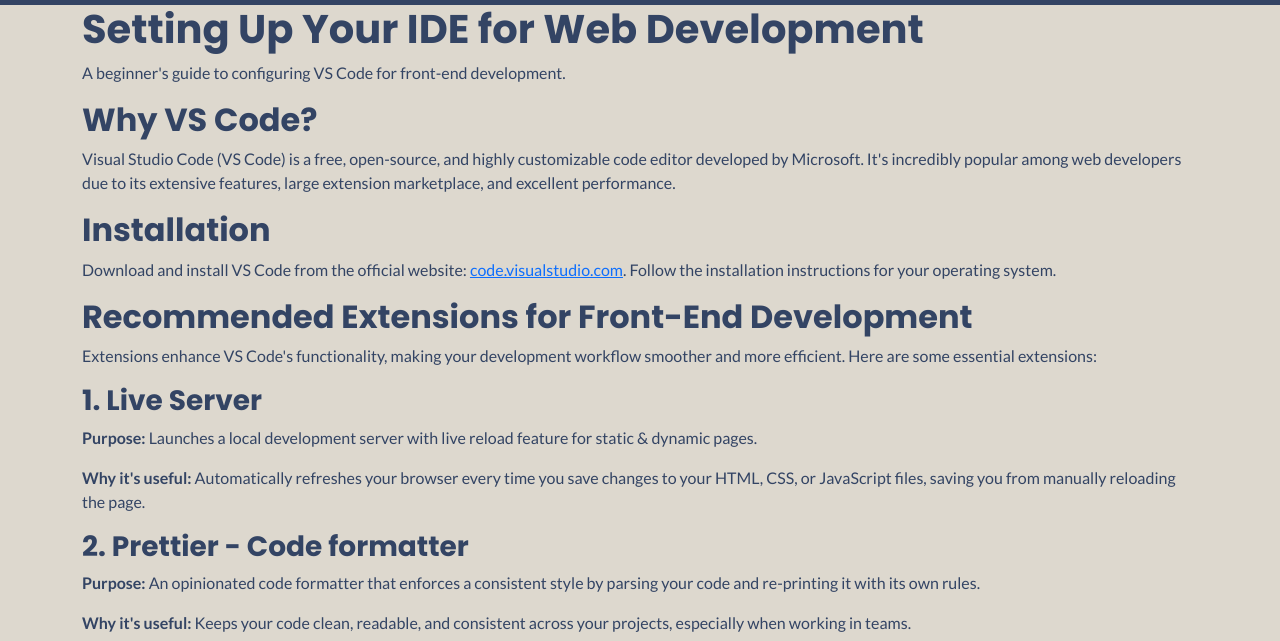
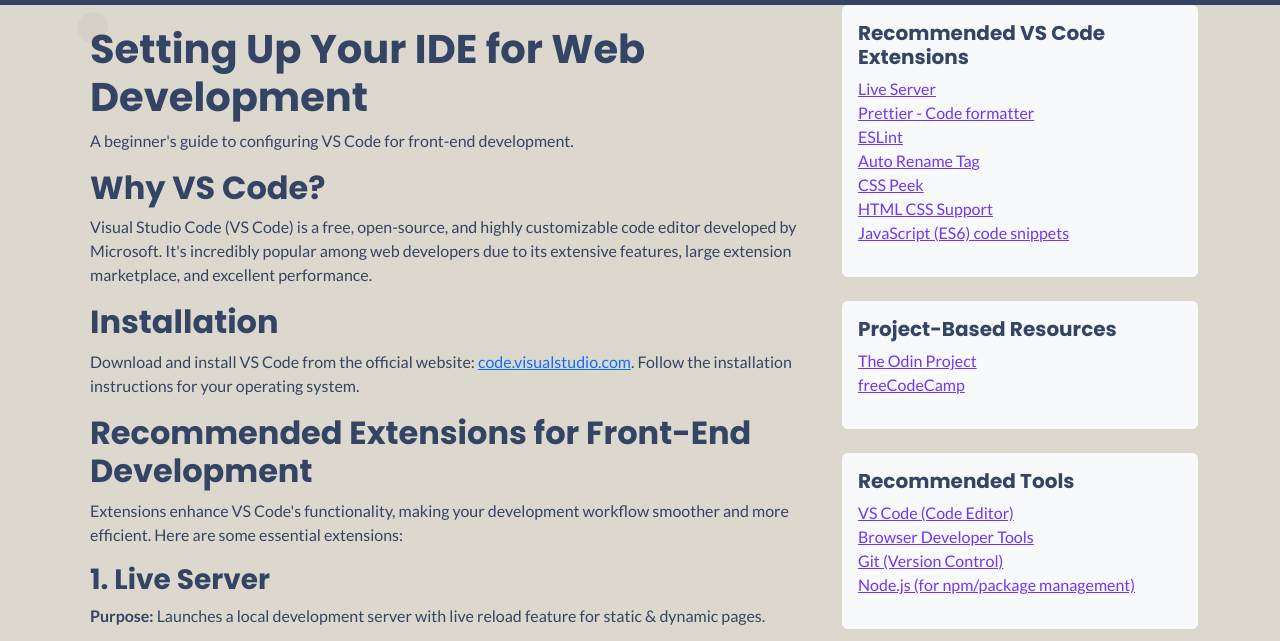
Before and after one commit to DanielTso/learn-web-dev, a plain HTML site: page tutorial.html in a window 1280 px wide. Shown: the part 91-732 px from the top of the page. Drawn offline with nearby package versions, Linux system fonts and the light colour scheme.

Commit message:
feat: Add sidebar with extension links to tutorial page

```diff
--- a/tutorial.html
+++ b/tutorial.html
@@ -38,15 +38,13 @@
         </div>
     </nav>
 
-    <header class="hero">
-        <div class="container">
+    <main class="container content-section">
+        <div class="row">
+            <!-- Main Tutorial Content -->
+            <div class="col-md-8">
                 <h1>Setting Up Your IDE for Web Development</h1>
                 <p>A beginner's guide to configuring VS Code for front-end development.</p>
-        </div>
-    </header>
 
-    <main class="container content-section">
-        <section class="main-content">
                 <h2>Why VS Code?</h2>
                 <p>Visual Studio Code (VS Code) is a free, open-source, and highly customizable code editor developed by Microsoft. It's incredibly popular among web developers due to its extensive features, large extension marketplace, and excellent performance.</p>
 
@@ -95,7 +93,46 @@
 
                 <h2>Conclusion</h2>
                 <p>With VS Code installed and these essential extensions configured, you'll have a powerful and efficient development environment ready for building amazing web projects. Happy coding!</p>
-        </section>
+            </div>
+
+            <!-- Sidebar -->
+            <div class="col-md-4">
+                <div class="card bg-light mb-4">
+                    <div class="card-body">
+                        <h5 class="card-title">Recommended VS Code Extensions</h5>
+                        <ul class="list-unstyled">
+                            <li><a href="https://marketplace.visualstudio.com/items?itemName=ritwickdey.LiveServer" target="_blank">Live Server</a></li>
+                            <li><a href="https://marketplace.visualstudio.com/items?itemName=esbenp.prettier-vscode" target="_blank">Prettier - Code formatter</a></li>
+                            <li><a href="https://marketplace.visualstudio.com/items?itemName=dbaeumer.vscode-eslint" target="_blank">ESLint</a></li>
+                            <li><a href="https://marketplace.visualstudio.com/items?itemName=formulahendry.auto-rename-tag" target="_blank">Auto Rename Tag</a></li>
+                            <li><a href="https://marketplace.visualstudio.com/items?itemName=pranaygp.vscode-css-peek" target="_blank">CSS Peek</a></li>
+                            <li><a href="https://marketplace.visualstudio.com/items?itemName=ecmel.vscode-html-css" target="_blank">HTML CSS Support</a></li>
+                            <li><a href="https://marketplace.visualstudio.com/items?itemName=xabikos.JavaScriptSnippets" target="_blank">JavaScript (ES6) code snippets</a></li>
+                        </ul>
+                    </div>
+                </div>
+                <div class="card bg-light mb-4">
+                    <div class="card-body">
+                        <h5 class="card-title">Project-Based Resources</h5>
+                        <ul class="list-unstyled">
+                            <li><a href="https://www.theodinproject.com/" target="_blank">The Odin Project</a></li>
+                            <li><a href="https://www.freecodecamp.org/" target="_blank">freeCodeCamp</a></li>
+                        </ul>
+                    </div>
+                </div>
+                <div class="card bg-light mb-4">
+                    <div class="card-body">
+                        <h5 class="card-title">Recommended Tools</h5>
+                        <ul class="list-unstyled">
+                            <li><a href="https://code.visualstudio.com/" target="_blank">VS Code (Code Editor)</a></li>
+                            <li><a href="https://developer.chrome.com/docs/devtools/" target="_blank">Browser Developer Tools</a></li>
+                            <li><a href="https://git-scm.com/downloads" target="_blank">Git (Version Control)</a></li>
+                            <li><a href="https://nodejs.org/en/download/" target="_blank">Node.js (for npm/package management)</a></li>
+                        </ul>
+                    </div>
+                </div>
+            </div>
+        </div>
     </main>
 
     <footer>
```
Lines whose indentation alone changed are shown as unchanged.
